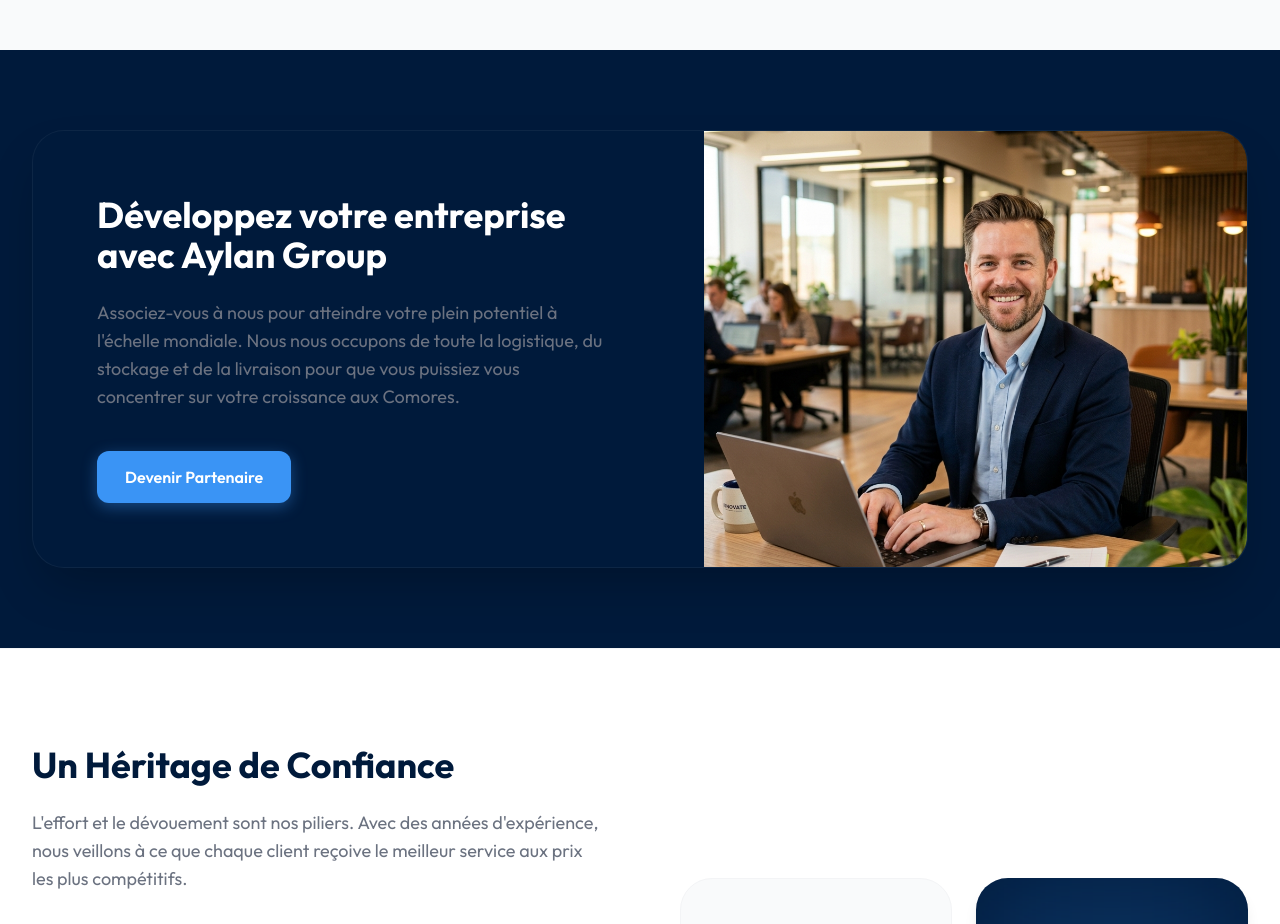
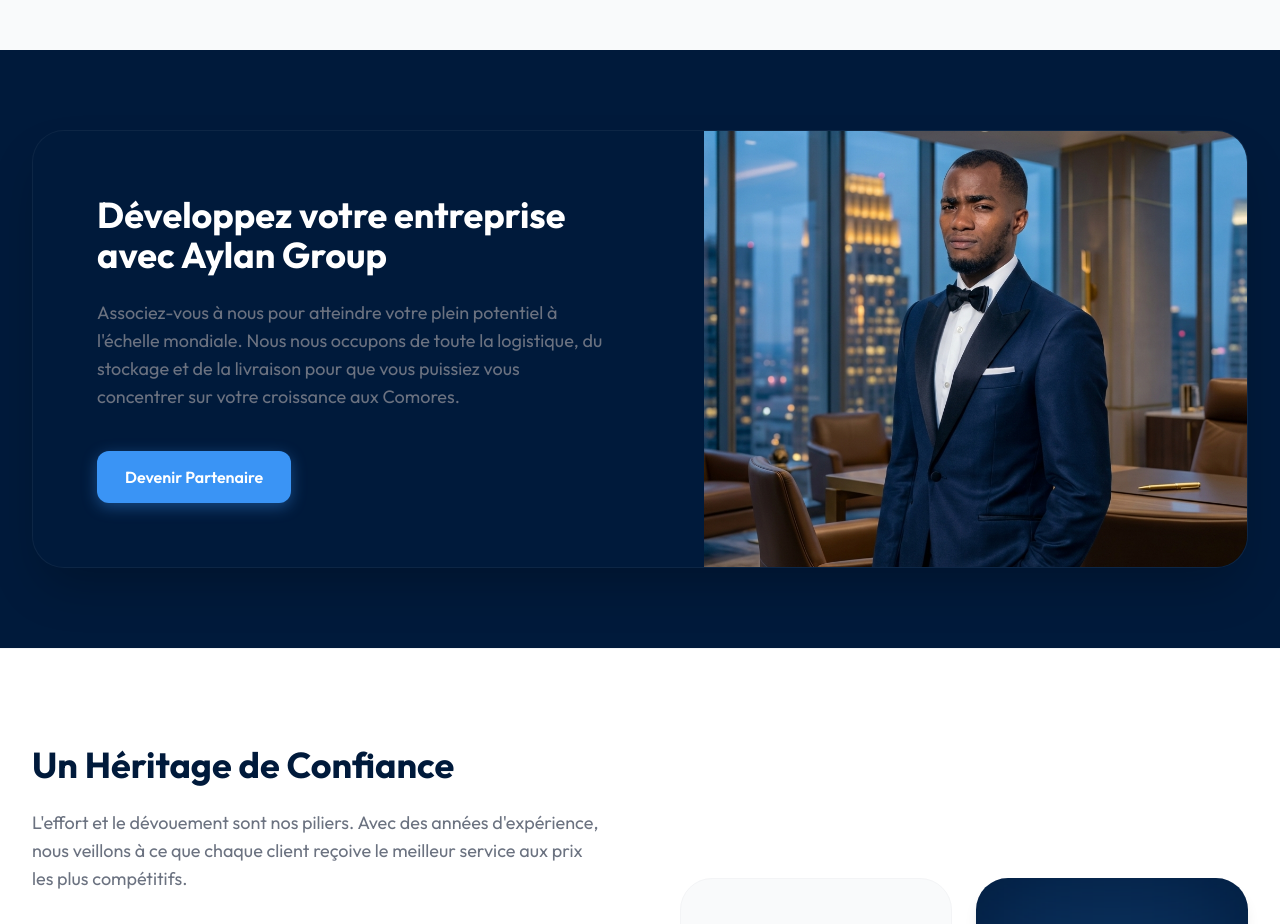
Before and after one commit to mustaklebrown/aylan-group, a Next.js app: page / in a window 1280 px wide. Shown: the part 2760-3684 px from the top of the page. Built offline with nearby package versions, Linux system fonts and the light colour scheme.

Commit message:
feat: add professional Abdallah image to CTA

```diff
--- a/src/app/page.tsx
+++ b/src/app/page.tsx
@@ -10,7 +10,7 @@
     <main>
       <Hero imageSrc="/hero-bg.png" />
       <Ecosystem />
-      <CTA imageSrc="/cta-image.png" />
+      <CTA imageSrc="/abdallah-pro.png" />
       <Trust />
       <Connect mapSrc="/map.png" />
     </main>
```
Also changed, not shown: public/abdallah-pro.png (added).
